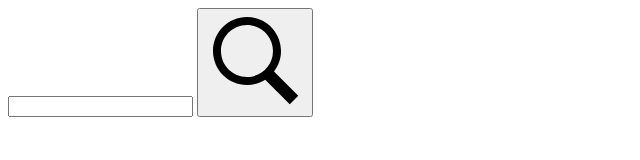
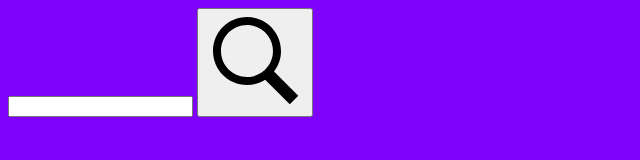
Before and after one commit to acciojob/Interactive-Search-Anusha-Yadavv, a website: page main.html in a window 1280 px wide. Shown: the whole page, without its empty margins (0-640 px from the left). Drawn offline with Linux system fonts and the light colour scheme.

Commit message:
created a submission

```diff
--- a/styles.css
+++ b/styles.css
@@ -1 +1,4 @@
 /*  your css code here. If applicable */
+body{
+	background:#7f03fc;
+}
```
